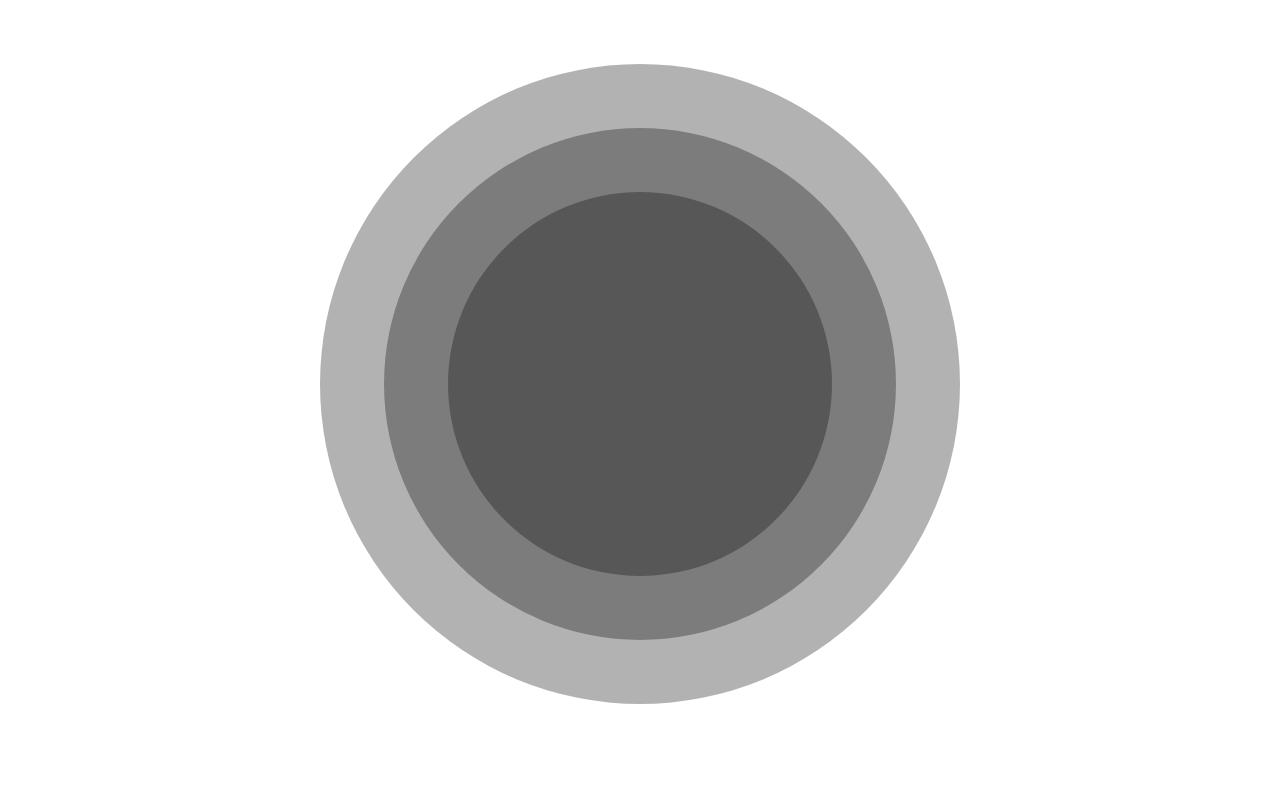
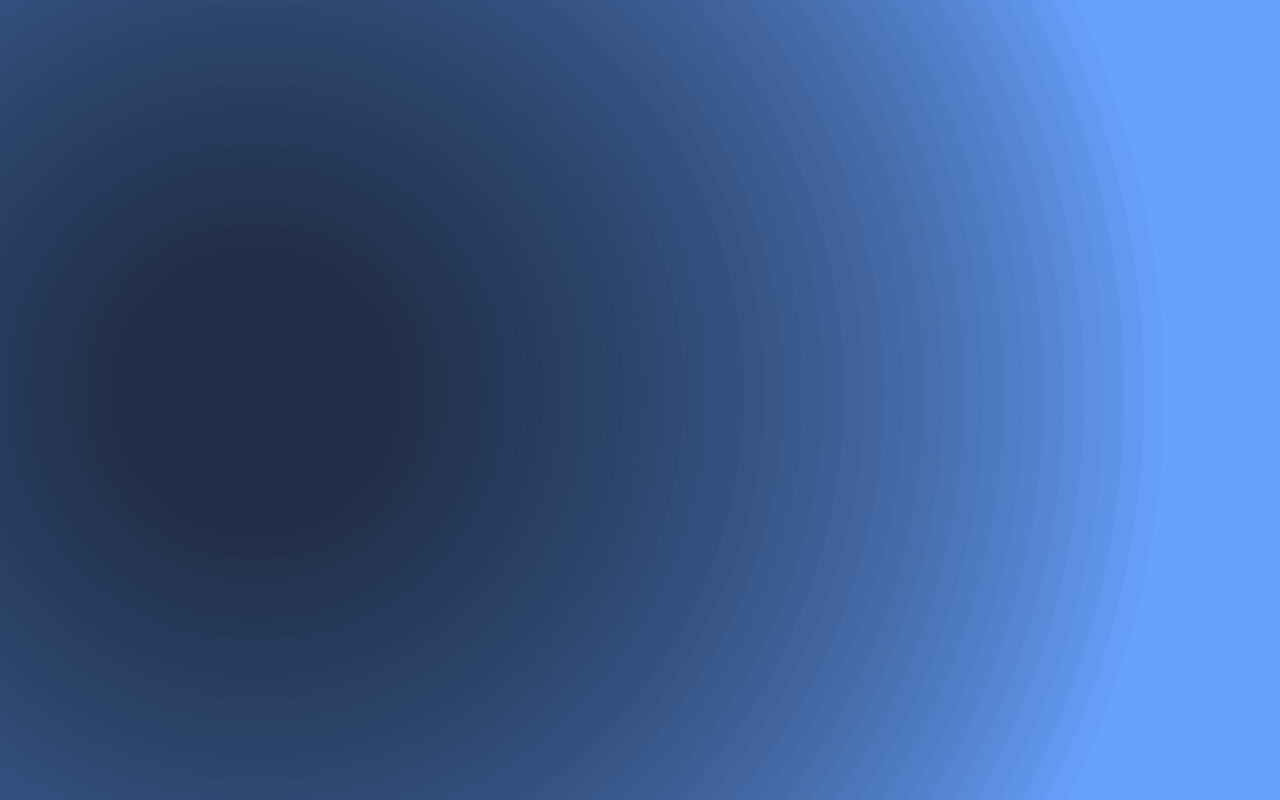
Before and after one commit to mattpitts/3d-circles, a plain HTML site: page index.html in a window 1280 px wide. Shown: the top 800 px of the page. Drawn offline with Linux system fonts and the light colour scheme.

Commit message:
got object based cone thing working

```diff
--- a/app.js
+++ b/app.js
@@ -1,48 +1,83 @@
 $(document).ready(function() {
 
-	var frontCircleXPos;
-	var frontCircleYPos;
-	var middleCircleXPos;
-	var middleCircleYPos;
-	var width;
-	var height;
+	var numOfCircles = 40;
+	var circles = [];
+	function createCircles(num) {
+		circles = [];
+		$('.background').html();
+		for (let i = 0; i < num; i++) {
+			circles[i] = {
+				class: i.toString(),
+				size: 20 + i*(45/num) + (i*2),
+				left: 50-(num/2),
+				top: 30-(num/2),
+				maxMove: i*(100/num)
+			};
+			let newDiv = $('<div class="'+circles[i].class+'"></div>');
+			newDiv.css( {
+				'height': 	circles[i].size.toString() + 'vw',
+				'width': 	circles[i].size.toString() + 'vw',
+				'left': 	(50-(circles[i].size/2)).toString() + 'vw',
+				'top':		(30-(circles[i].size/2)).toString() + 'vw'
+			});
+			$('.background').append(newDiv);
+		}
+	}
 
-	$(window).resize(function() {
-		resetCirclePos();
+	$(document).mousemove(function(event) {
+		let width = $(window).width();
+		let xMod = (event.pageX-(width/2))/width;
+		let yMod = (event.pageY-(width/2))/width;
+		updateCirclePositions(xMod,yMod);
 	});
-
-	function resetCirclePos() {
-		$('.middleCircle').css({
-			'left': '30vw',
-			'top': '10vw'
-		});
-		$('.frontCircle').css({
-			'left': '25vw',
-			'top': '5vw'
-		});
-		frontCircleXPos = Number($('.frontCircle').css("left").replace(/[^0-9]/g, ''));
-		frontCircleYPos = Number($('.frontCircle').css("top").replace(/[^0-9]/g, ''));
-		middleCircleXPos = Number($('.middleCircle').css("left").replace(/[^0-9]/g, ''));
-		middleCircleYPos = Number($('.middleCircle').css("top").replace(/[^0-9]/g, ''));
-		width = $(window).width();
-		height = $(window).height();
+	function updateCirclePositions(x,y) {
+		for (let i = 0; i < circles.length; i++) {
+			let newX = circles[i].left + circles[i].maxMove * x;
+			let newY = circles[i].top + circles[i].maxMove * y;
+			let classTarget = "."+i.toString();
+			$(classTarget).css( {
+				'left': newX.toString() + 'vw',
+				'top': newY.toString() + 'vw'
+			});
+		}
 	}
-	$(document).mousemove(function(event) {
-		let newFrontXPos = ((event.pageX-(width/2))/width)*1.2 * frontCircleXPos;
-		let newFrontYPos = ((event.pageY-(height/2))/height)*3 * frontCircleYPos;
-		let newFrontXPosString = (frontCircleXPos + newFrontXPos).toString() + "px";
-		let newFrontYPosString = (frontCircleYPos + newFrontYPos).toString() + "px";
-		$('.frontCircle').css('left', newFrontXPosString);
-		$('.frontCircle').css('top', newFrontYPosString);
-		let newMiddleXPos = ((event.pageX-(width/2))/width)*.48 * middleCircleXPos;
-		let newMiddleYPos = ((event.pageY-(height/2))/height)*.75 * middleCircleYPos;
-		let newMiddleXPosString = (middleCircleXPos + newMiddleXPos).toString() + "px";
-		let newMiddleYPosString = (middleCircleYPos + newMiddleYPos).toString() + "px";
-		$('.middleCircle').css('left', newMiddleXPosString);
-		$('.middleCircle').css('top', newMiddleYPosString);
-
-	});
-
-	resetCirclePos();
+	createCircles(numOfCircles);
+	// $(window).resize(function() {
+	// 	resetCirclePos();
+	// });
+	//
+	// function resetCirclePos() {
+	// 	$('.middleCircle').css({
+	// 		'left': '30vw',
+	// 		'top': '10vw'
+	// 	});
+	// 	$('.frontCircle').css({
+	// 		'left': '25vw',
+	// 		'top': '5vw'
+	// 	});
+	// 	frontCircleXPos = Number($('.frontCircle').css("left").replace(/[^0-9]/g, ''));
+	// 	frontCircleYPos = Number($('.frontCircle').css("top").replace(/[^0-9]/g, ''));
+	// 	middleCircleXPos = Number($('.middleCircle').css("left").replace(/[^0-9]/g, ''));
+	// 	middleCircleYPos = Number($('.middleCircle').css("top").replace(/[^0-9]/g, ''));
+	// 	width = $(window).width();
+	// 	height = $(window).height();
+	// }
+	// $(document).mousemove(function(event) {
+	// 	let newFrontXPos = ((event.pageX-(width/2))/width)*1.2 * frontCircleXPos;
+	// 	let newFrontYPos = ((event.pageY-(height/2))/height)*3 * frontCircleYPos;
+	// 	let newFrontXPosString = (frontCircleXPos + newFrontXPos).toString() + "px";
+	// 	let newFrontYPosString = (frontCircleYPos + newFrontYPos).toString() + "px";
+	// 	$('.frontCircle').css('left', newFrontXPosString);
+	// 	$('.frontCircle').css('top', newFrontYPosString);
+	// 	let newMiddleXPos = ((event.pageX-(width/2))/width)*0.48 * middleCircleXPos;
+	// 	let newMiddleYPos = ((event.pageY-(height/2))/height)*0.75 * middleCircleYPos;
+	// 	let newMiddleXPosString = (middleCircleXPos + newMiddleXPos).toString() + "px";
+	// 	let newMiddleYPosString = (middleCircleYPos + newMiddleYPos).toString() + "px";
+	// 	$('.middleCircle').css('left', newMiddleXPosString);
+	// 	$('.middleCircle').css('top', newMiddleYPosString);
+	//
+	// });
+	//
+	// resetCirclePos();
 
 });
--- a/index.html
+++ b/index.html
@@ -12,9 +12,6 @@
 	<body>
 		<div id="target"></div>
 		<div class="background">
-			<div class="backCircle"></div>
-			<div class="middleCircle"></div>
-			<div class="frontCircle"></div>
 		</div>
 
 	</body>
--- a/main.css
+++ b/main.css
@@ -1,8 +1,16 @@
+
+body {
+	background-color: #68a2ff;
+}
+.background {
+	position: absolute;
+	left: -30vw;
+}
 .background div {
 	border-radius: 50%;
 	background-color: black;
 	position: absolute;
-	opacity: 0.3;
+	opacity: 0.03;
 }
 .backCircle {
 	width: 30vw;
```
